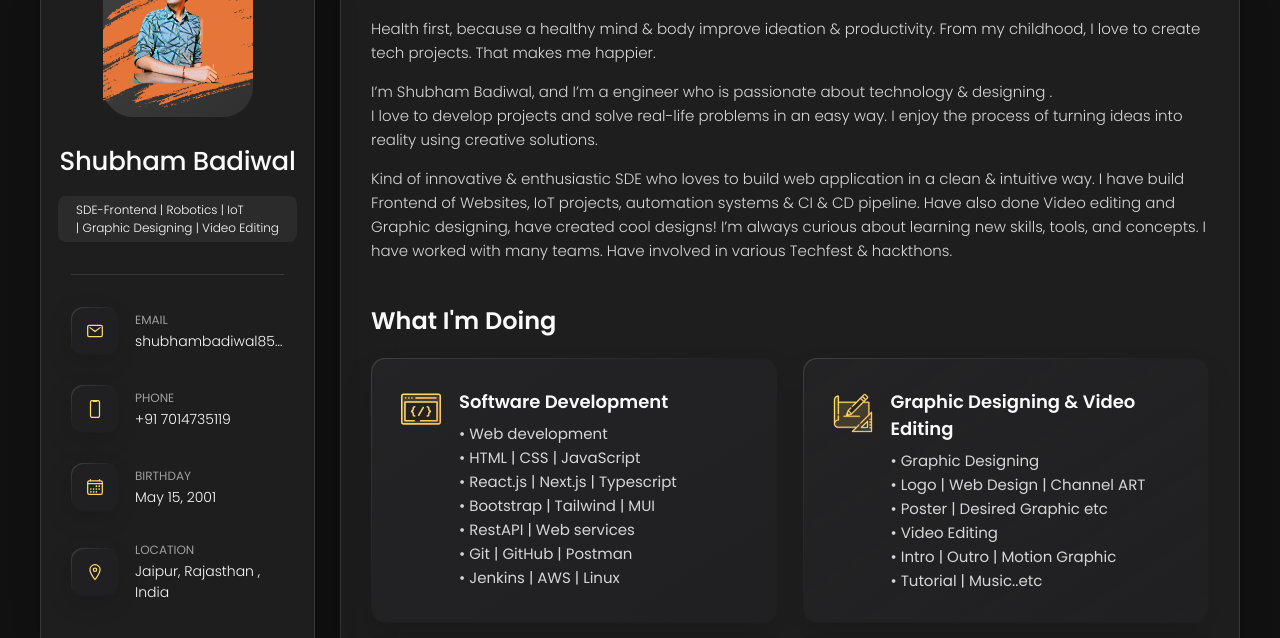
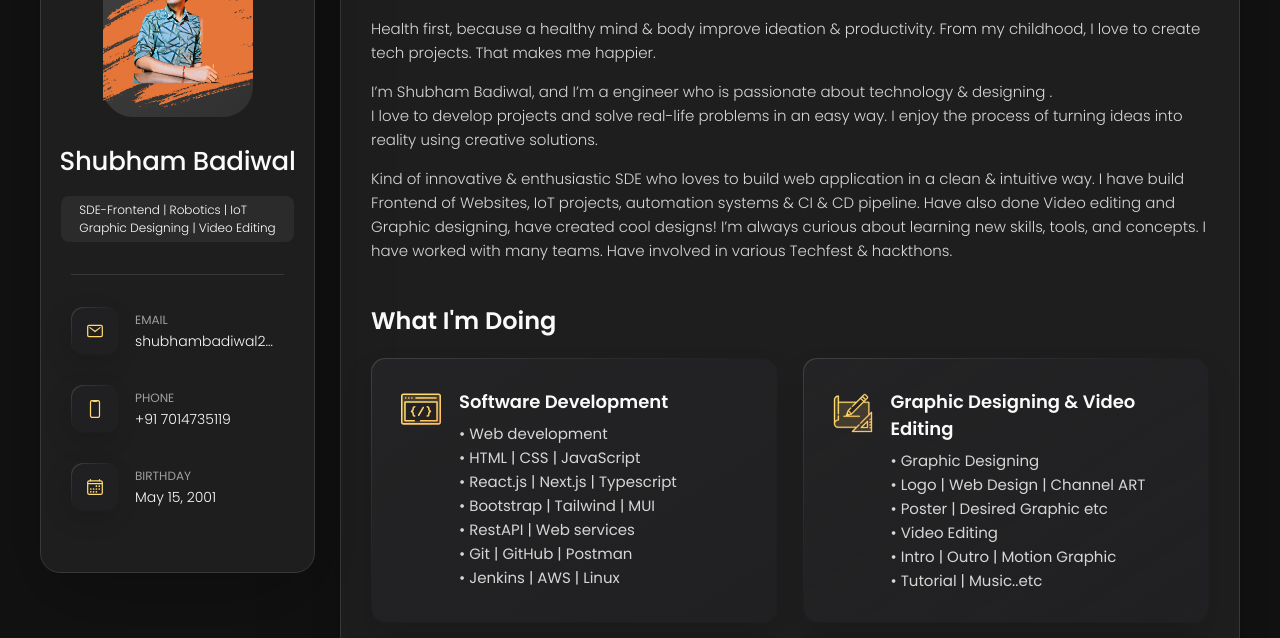
Before and after one commit to badiwalshubham/techprofile.github.io, a plain HTML site: page index.html in a window 1280 px wide. Shown: the part 162-800 px from the top of the page. Drawn offline with nearby package versions, Linux system fonts and the light colour scheme.

Commit message:
Update index.html

```diff
--- a/index.html
+++ b/index.html
@@ -48,7 +48,7 @@
         <div class="info-content">
           <h1 class="name" title="Richard hanrick">Shubham Badiwal</h1>
 
-          <p class="title" style="font-size: 12px;"> SDE-Frontend | Robotics | IoT <br> | Graphic Designing |
+          <p class="title" style="font-size: 12px;"> SDE-Frontend | Robotics | IoT <br> Graphic Designing |
             Video Editing</p>
         </div>
 
@@ -75,7 +75,7 @@
             <div class="contact-info">
               <p class="contact-title">Email</p>
 
-              <a href="mailto:shubhambadiwal8520@gmail.com" class="contact-link">shubhambadiwal8520@gmail.com</a>
+              <a href="mailto:shubhambadiwal2@gmail.com" class="contact-link">shubhambadiwal2@gmail.com</a>
             </div>
 
           </li>
@@ -104,20 +104,6 @@
               <p class="contact-title">Birthday</p>
 
               <time datetime="1982-06-23">May 15, 2001</time>
-            </div>
-
-          </li>
-
-          <li class="contact-item">
-
-            <div class="icon-box">
-              <ion-icon name="location-outline"></ion-icon>
-            </div>
-
-            <div class="contact-info">
-              <p class="contact-title">Location</p>
-
-              <address>Jaipur, Rajasthan , India </address>
             </div>
 
           </li>
```
